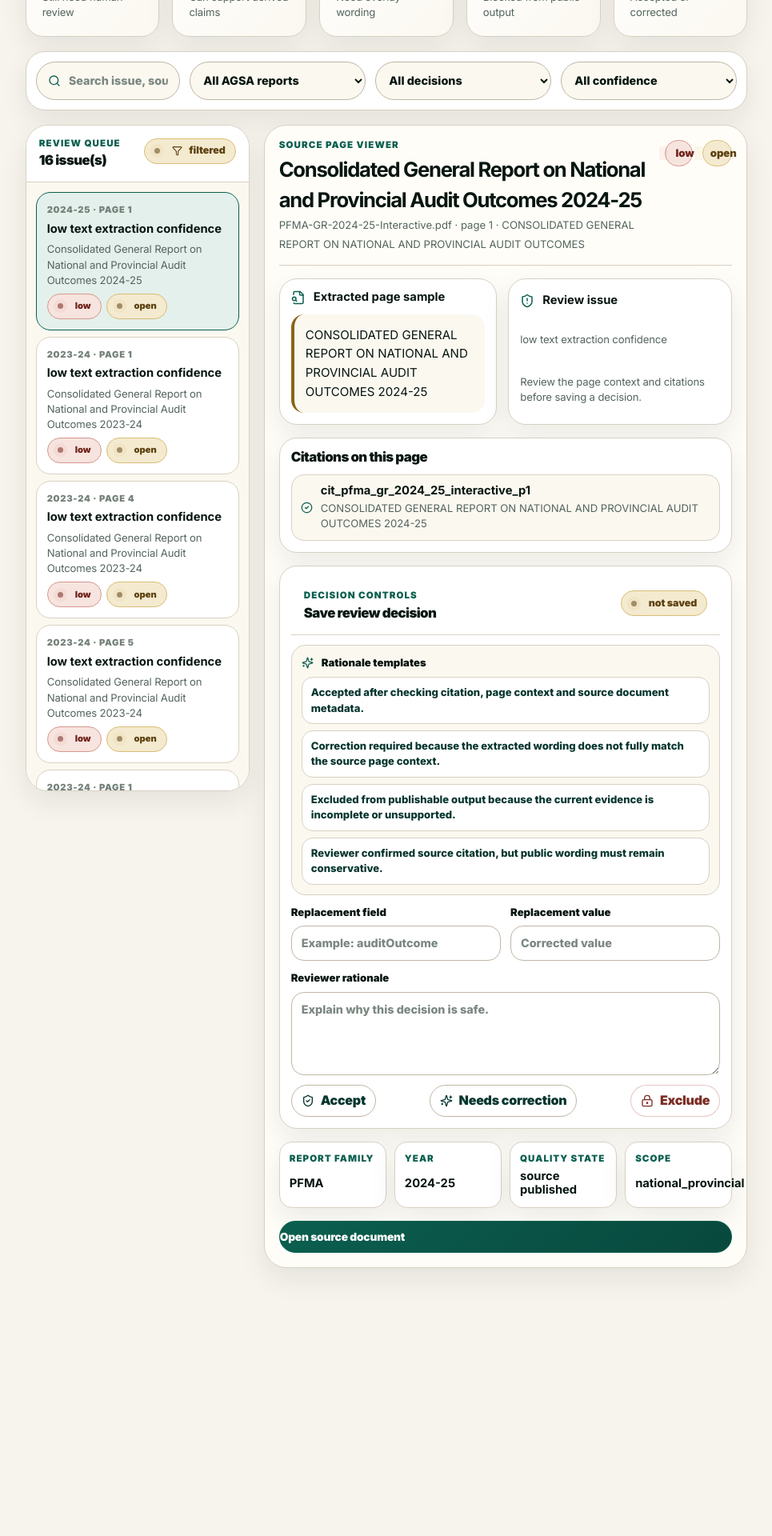
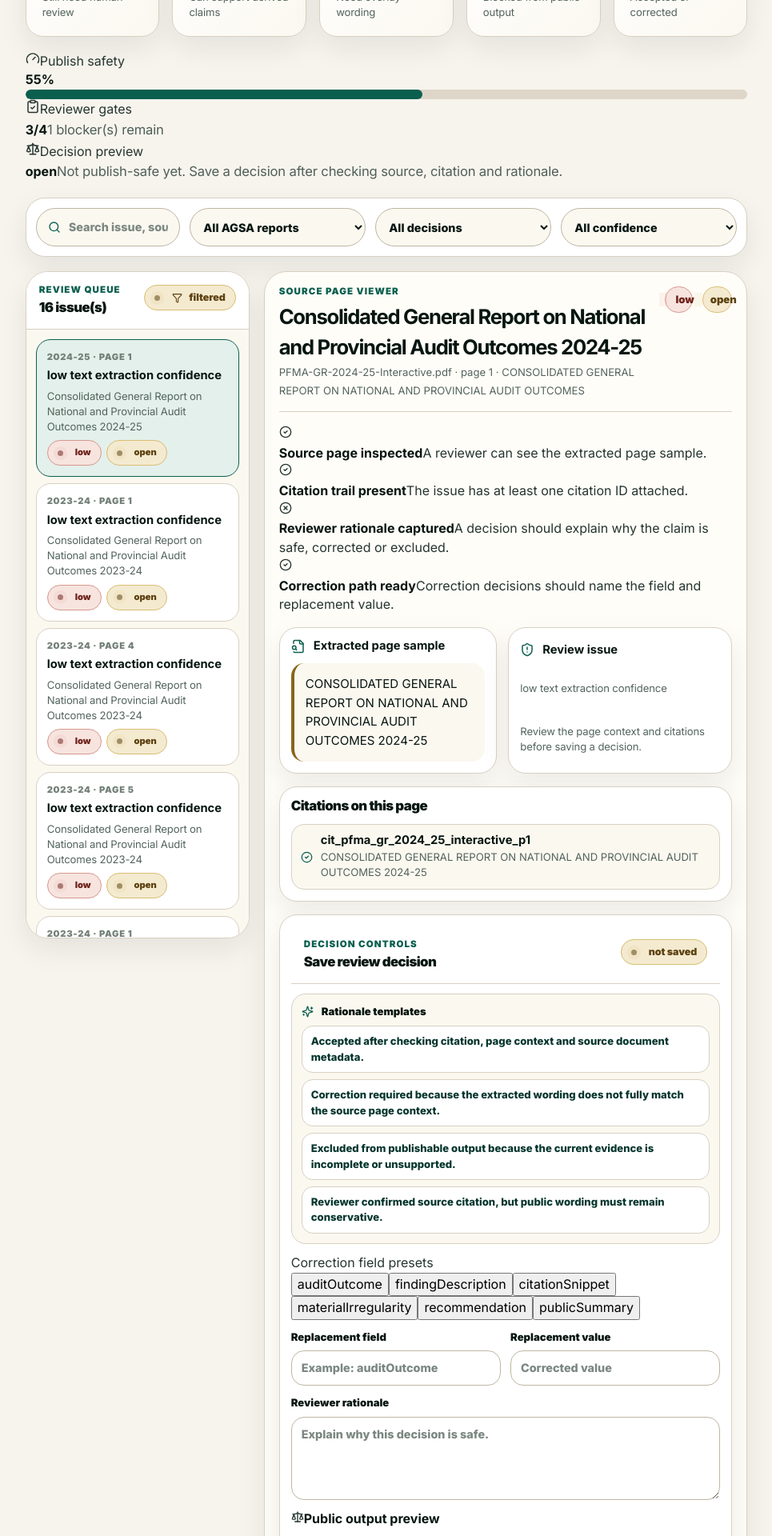
Before and after one commit to Mthaa77/MuniAccountability, a Next.js app: page /admin/agsa-review in a window 1280 px wide. Shown: the part 2000-3920 px from the top of the page at 80% size, without its empty margins (315-1280 px from the left). Before the commit the page ends 3753 px from the top, so only its background shows below. Built offline with nearby package versions, Linux system fonts and the light colour scheme.

Commit message:
Upgrade AGSA Review Desk governance cockpit

```diff
--- a/components/atlas/agsa-review-desk.tsx
+++ b/components/atlas/agsa-review-desk.tsx
@@ -1,7 +1,7 @@
 "use client";
 
 import Link from "next/link";
-import { CheckCircle2, FileSearch, Filter, LockKeyhole, Search, ShieldAlert, ShieldCheck, Sparkles, XCircle } from "lucide-react";
+import { CheckCircle2, ClipboardCheck, FileSearch, Filter, Gauge, LockKeyhole, Scale, Search, ShieldAlert, ShieldCheck, Sparkles, XCircle } from "lucide-react";
 import { useEffect, useMemo, useState } from "react";
 import { apiGet, apiPost } from "@/lib/client-api";
 import { agsaDocuments, agsaExtract, agsaPageCitations, extractionIssues } from "@/lib/pilot-data";
@@ -19,7 +19,7 @@ type ReviewItem = {
   issue: string;
   sectionTitle: string;
   textSample: string;
-  confidence: ConfidenceFilter;
+  confidence: Exclude<ConfidenceFilter, "all">;
   citations: AgsaPageCitation[];
 };
 
@@ -29,12 +29,20 @@ type CorrectionDraft = {
   rationale: string;
 };
 
+type ReviewerGate = {
+  label: string;
+  detail: string;
+  passed: boolean;
+};
+
 const rationaleTemplates = [
   "Accepted after checking citation, page context and source document metadata.",
   "Correction required because the extracted wording does not fully match the source page context.",
   "Excluded from publishable output because the current evidence is incomplete or unsupported.",
   "Reviewer confirmed source citation, but public wording must remain conservative."
 ];
+
+const correctionFieldPresets = ["auditOutcome", "findingDescription", "citationSnippet", "materialIrregularity", "recommendation", "publicSummary"];
 
 function decisionKey(documentId: string, pageNumber: number, issue: string) {
   return `${documentId}:p${pageNumber}:${issue}`;
@@ -51,6 +59,13 @@ function decisionTone(status: ReviewFilter) {
   if (status === "correction") return "watch";
   if (status === "excluded") return "risk";
   return "watch";
+}
+
+function confidenceScore(confidence: string) {
+  if (confidence === "high") return 30;
+  if (confidence === "medium") return 22;
+  if (confidence === "low") return 10;
+  return 0;
 }
 
 function buildReviewItems(): ReviewItem[] {
@@ -70,6 +85,35 @@ function buildReviewItems(): ReviewItem[] {
   });
 }
 
+function buildReviewerGates(item: ReviewItem | undefined, decision: AgsaReviewDecision | undefined, draft: CorrectionDraft): ReviewerGate[] {
+  const hasText = Boolean(item?.textSample && !item.textSample.startsWith("No parsed"));
+  const hasCitation = Boolean(item?.citations.length);
+  const hasRationale = draft.rationale.trim().length > 18 || Boolean(decision?.rationale);
+  const hasCorrectionPath = Boolean(draft.replacementField.trim() && draft.replacementValue.trim()) || decision?.status !== "correction";
+
+  return [
+    { label: "Source page inspected", detail: "A reviewer can see the extracted page sample.", passed: hasText },
+    { label: "Citation trail present", detail: "The issue has at least one citation ID attached.", passed: hasCitation },
+    { label: "Reviewer rationale captured", detail: "A decision should explain why the claim is safe, corrected or excluded.", passed: hasRationale },
+    { label: "Correction path ready", detail: "Correction decisions should name the field and replacement value.", passed: Boolean(hasCorrectionPath) }
+  ];
+}
+
+function publishSafetyScore(item: ReviewItem | undefined, decision: AgsaReviewDecision | undefined, gates: ReviewerGate[]) {
+  if (!item) return 0;
+  const gatePoints = gates.filter((gate) => gate.passed).length * 12;
+  const citationPoints = Math.min(18, item.citations.length * 9);
+  const decisionPoints = decision?.status === "accepted" ? 18 : decision?.status === "correction" ? 14 : decision?.status === "excluded" ? 4 : 0;
+  return Math.min(100, confidenceScore(item.confidence) + gatePoints + citationPoints + decisionPoints);
+}
+
+function decisionPreview(status: AgsaReviewDecisionStatus | "open" | undefined, score: number) {
+  if (status === "accepted") return score >= 70 ? "Can support a publish-safe claim with citation." : "Accepted, but reviewer gates still need strengthening.";
+  if (status === "correction") return "Can support output only through a correction overlay and conservative wording.";
+  if (status === "excluded") return "Blocked from public output. Keep internally for audit trail only.";
+  return "Not publish-safe yet. Save a decision after checking source, citation and rationale.";
+}
+
 export function AgsaReviewDesk() {
   const reviewItems = useMemo(() => buildReviewItems(), []);
   const documentsById = useMemo(() => new Map(agsaDocuments.map((document) => [document.documentId, document])), []);
@@ -86,6 +130,10 @@ export function AgsaReviewDesk() {
   const selectedItem = reviewItems.find((item) => item.key === selectedKey) ?? reviewItems[0];
   const selectedDocument = selectedItem ? documentsById.get(selectedItem.documentId) : undefined;
   const selectedDecision = selectedItem ? decisionsByKey[selectedItem.key] : undefined;
+  const reviewerGates = useMemo(() => buildReviewerGates(selectedItem, selectedDecision, draft), [selectedItem, selectedDecision, draft]);
+  const safetyScore = publishSafetyScore(selectedItem, selectedDecision, reviewerGates);
+  const blockers = reviewerGates.filter((gate) => !gate.passed);
+  const currentDecisionStatus = selectedDecision?.status ?? "open";
   const filteredItems = reviewItems.filter((item) => {
     const document = documentsById.get(item.documentId);
     const status = decisionsByKey[item.key]?.status ?? "open";
@@ -149,6 +197,10 @@ export function AgsaReviewDesk() {
     setDraft((current) => ({ ...current, rationale: template }));
   }
 
+  function applyFieldPreset(field: string) {
+    setDraft((current) => ({ ...current, replacementField: field }));
+  }
+
   async function saveDecision(status: AgsaReviewDecisionStatus) {
     if (!selectedItem) return;
 
@@ -194,10 +246,10 @@ export function AgsaReviewDesk() {
 
   return (
     <section className="agsa-review-desk">
-      <div className="agsa-review-hero">
+      <div className="agsa-review-hero ultra">
         <div>
           <p className="eyeless">Step 4</p>
-          <h2>AGSA Review Desk</h2>
+          <h2>AGSA Review Cockpit</h2>
           <p>Inspect low-confidence source pages, confirm citations, write reviewer rationale and save accept, correct or exclude decisions before public claims are allowed.</p>
         </div>
         <div className="agsa-review-state">
@@ -212,6 +264,24 @@ export function AgsaReviewDesk() {
         <article><span>Corrections</span><strong>{stats.correction}</strong><small>Need overlay wording</small></article>
         <article><span>Excluded</span><strong>{stats.excluded}</strong><small>Blocked from public output</small></article>
         <article><span>Publish-safe</span><strong>{publishSafeCount}</strong><small>Accepted or corrected</small></article>
+      </section>
+
+      <section className="agsa-governance-strip" aria-label="Selected issue governance summary">
+        <article>
+          <div><Gauge size={18} /><span>Publish safety</span></div>
+          <strong>{safetyScore}%</strong>
+          <div className="ui-progress"><span style={{ width: `${safetyScore}%` }} /></div>
+        </article>
+        <article>
+          <div><ClipboardCheck size={18} /><span>Reviewer gates</span></div>
+          <strong>{reviewerGates.filter((gate) => gate.passed).length}/{reviewerGates.length}</strong>
+          <small>{blockers.length ? `${blockers.length} blocker(s) remain` : "All gates passed"}</small>
+        </article>
+        <article>
+          <div><Scale size={18} /><span>Decision preview</span></div>
+          <strong>{currentDecisionStatus.replaceAll("_", " ")}</strong>
+          <small>{decisionPreview(currentDecisionStatus, safetyScore)}</small>
+        </article>
       </section>
 
       <div className="agsa-review-toolbar">
@@ -258,7 +328,7 @@ export function AgsaReviewDesk() {
           </div>
         </aside>
 
-        <section className="agsa-source-viewer">
+        <section className="agsa-source-viewer ultra-viewer">
           {selectedItem ? (
             <>
               <header>
@@ -273,6 +343,15 @@ export function AgsaReviewDesk() {
                 </div>
               </header>
 
+              <section className="agsa-review-gates" aria-label="Reviewer gates">
+                {reviewerGates.map((gate) => (
+                  <article className={gate.passed ? "passed" : "blocked"} key={gate.label}>
+                    {gate.passed ? <CheckCircle2 size={16} /> : <XCircle size={16} />}
+                    <div><strong>{gate.label}</strong><span>{gate.detail}</span></div>
+                  </article>
+                ))}
+              </section>
+
               <div className="agsa-source-grid">
                 <article className="agsa-source-card text-sample">
                   <div><FileSearch size={18} /><strong>Extracted page sample</strong></div>
@@ -285,7 +364,7 @@ export function AgsaReviewDesk() {
                 </article>
               </div>
 
-              <section className="agsa-citation-strip">
+              <section className="agsa-citation-strip ultra-citations">
                 <h3>Citations on this page</h3>
                 {selectedItem.citations.length ? selectedItem.citations.map((citation) => (
                   <article key={citation.citationId}>
@@ -295,7 +374,7 @@ export function AgsaReviewDesk() {
                 )) : <article><XCircle size={15} /><div><strong>No citation generated</strong><span>This page should stay blocked until a citation is reviewed or created.</span></div></article>}
               </section>
 
-              <section className="agsa-decision-panel">
+              <section className="agsa-decision-panel ultra-decision">
                 <div className="agsa-review-panel-header">
                   <div><p className="eyeless">Decision controls</p><h3>Save review decision</h3></div>
                   <Badge tone={selectedDecision ? decisionTone(selectedDecision.status) : "watch"}>{selectedDecision ? "saved" : "not saved"}</Badge>
@@ -306,11 +385,22 @@ export function AgsaReviewDesk() {
                   {rationaleTemplates.map((template) => <button key={template} onClick={() => applyTemplate(template)}>{template}</button>)}
                 </div>
 
+                <div className="agsa-field-presets" aria-label="Correction field presets">
+                  <span>Correction field presets</span>
+                  <div>{correctionFieldPresets.map((field) => <button key={field} onClick={() => applyFieldPreset(field)}>{field}</button>)}</div>
+                </div>
+
                 <div className="agsa-correction-grid">
                   <label>Replacement field<input value={draft.replacementField} onChange={(event) => setDraft((current) => ({ ...current, replacementField: event.target.value }))} placeholder="Example: auditOutcome" /></label>
                   <label>Replacement value<input value={draft.replacementValue} onChange={(event) => setDraft((current) => ({ ...current, replacementValue: event.target.value }))} placeholder="Corrected value" /></label>
                   <label>Reviewer rationale<textarea value={draft.rationale} onChange={(event) => setDraft((current) => ({ ...current, rationale: event.target.value }))} rows={4} placeholder="Explain why this decision is safe." /></label>
                 </div>
+
+                <section className="agsa-decision-preview">
+                  <div><Scale size={16} /><strong>Public output preview</strong></div>
+                  <p>{decisionPreview(currentDecisionStatus, safetyScore)}</p>
+                  {blockers.length ? <small>Remaining blockers: {blockers.map((gate) => gate.label).join(", ")}.</small> : <small>All reviewer gates are currently satisfied.</small>}
+                </section>
 
                 <div className="agsa-decision-actions">
                   <button className="secondary-action" onClick={() => saveDecision("accepted")}><ShieldCheck size={16} /> Accept</button>
```
